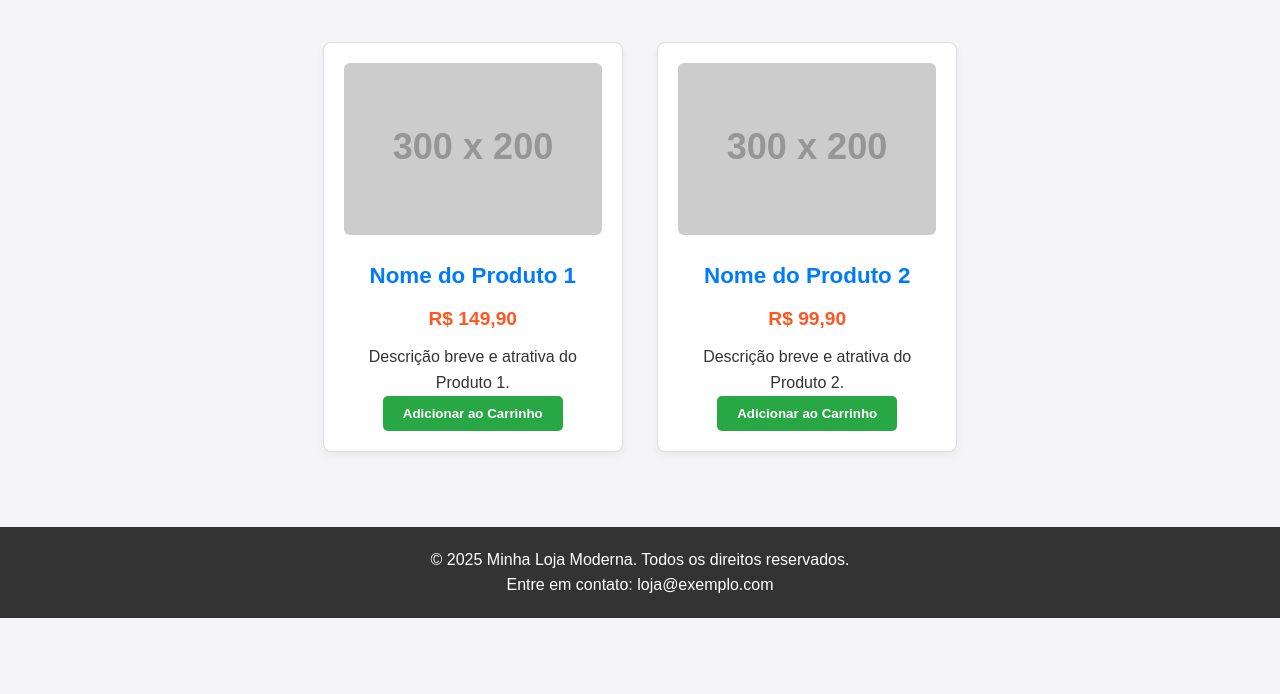
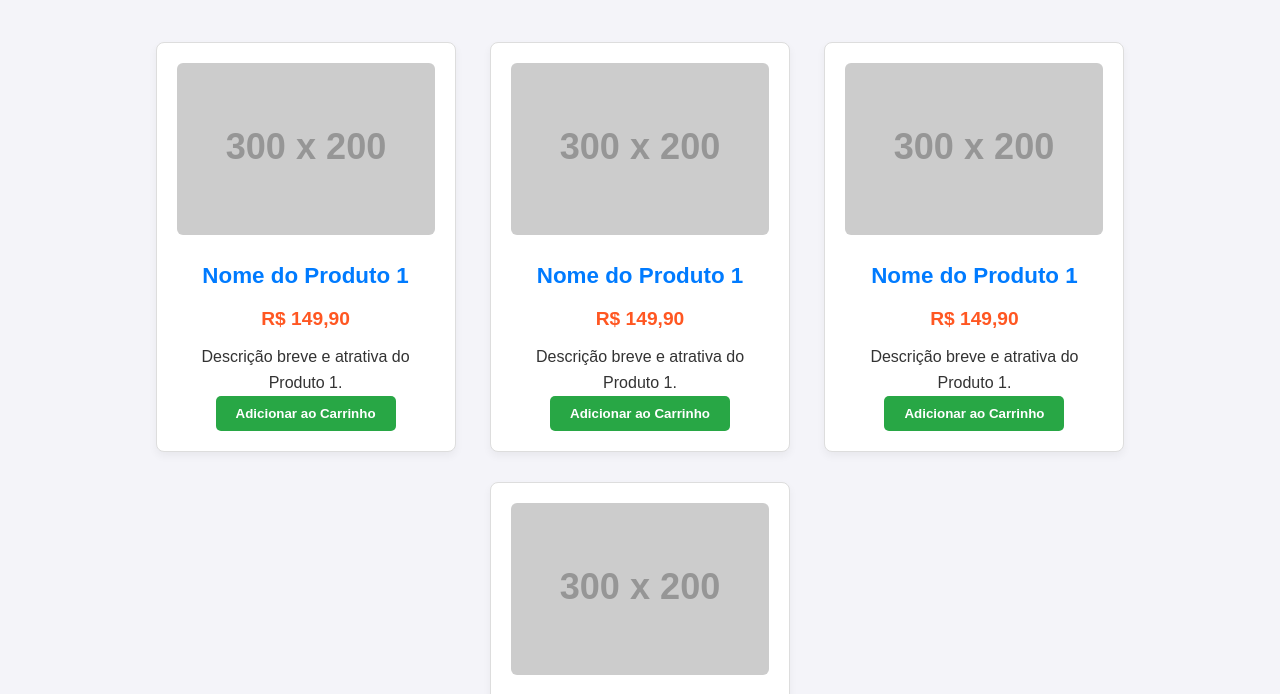
Before and after one commit to gabigordooriginal/site-de-venda, a plain HTML site: page index.html in a window 1280 px wide. Shown: the part 582-1276 px from the top of the page. Before the commit the page ends 1200 px from the top, so only its background shows below. Drawn offline with Linux system fonts and the light colour scheme; placeholder pictures from the web are drawn by us; a script that the page names is missing.

Commit message:
Update index.html

```diff
--- a/index.html
+++ b/index.html
@@ -8,7 +8,7 @@
 <body>
 
     <header class="header">
-        <div class="logo">Minha Loja</div>
+        <div class="logo">Ynstalei</div>
         <nav class="nav">
             <a href="#home">Início</a>
             <a href="#produtos">Produtos</a>
@@ -34,6 +34,22 @@
             <button class="add-to-cart">Adicionar ao Carrinho</button>
         </div>
 
+         <div class="product-card">
+            <img src="https://via.placeholder.com/300x200?text=Produto+1" alt="Nome do Produto 1" class="product-image">
+            <h3>Nome do Produto 1</h3>
+            <p class="price">R$ 149,90</p>
+            <p class="description">Descrição breve e atrativa do Produto 1.</p>
+            <button class="add-to-cart">Adicionar ao Carrinho</button>
+        </div>
+
+         <div class="product-card">
+            <img src="https://via.placeholder.com/300x200?text=Produto+1" alt="Nome do Produto 1" class="product-image">
+            <h3>Nome do Produto 1</h3>
+            <p class="price">R$ 149,90</p>
+            <p class="description">Descrição breve e atrativa do Produto 1.</p>
+            <button class="add-to-cart">Adicionar ao Carrinho</button>
+        </div>
+
         <div class="product-card">
             <img src="https://via.placeholder.com/300x200?text=Produto+2" alt="Nome do Produto 2" class="product-image">
             <h3>Nome do Produto 2</h3>
```
